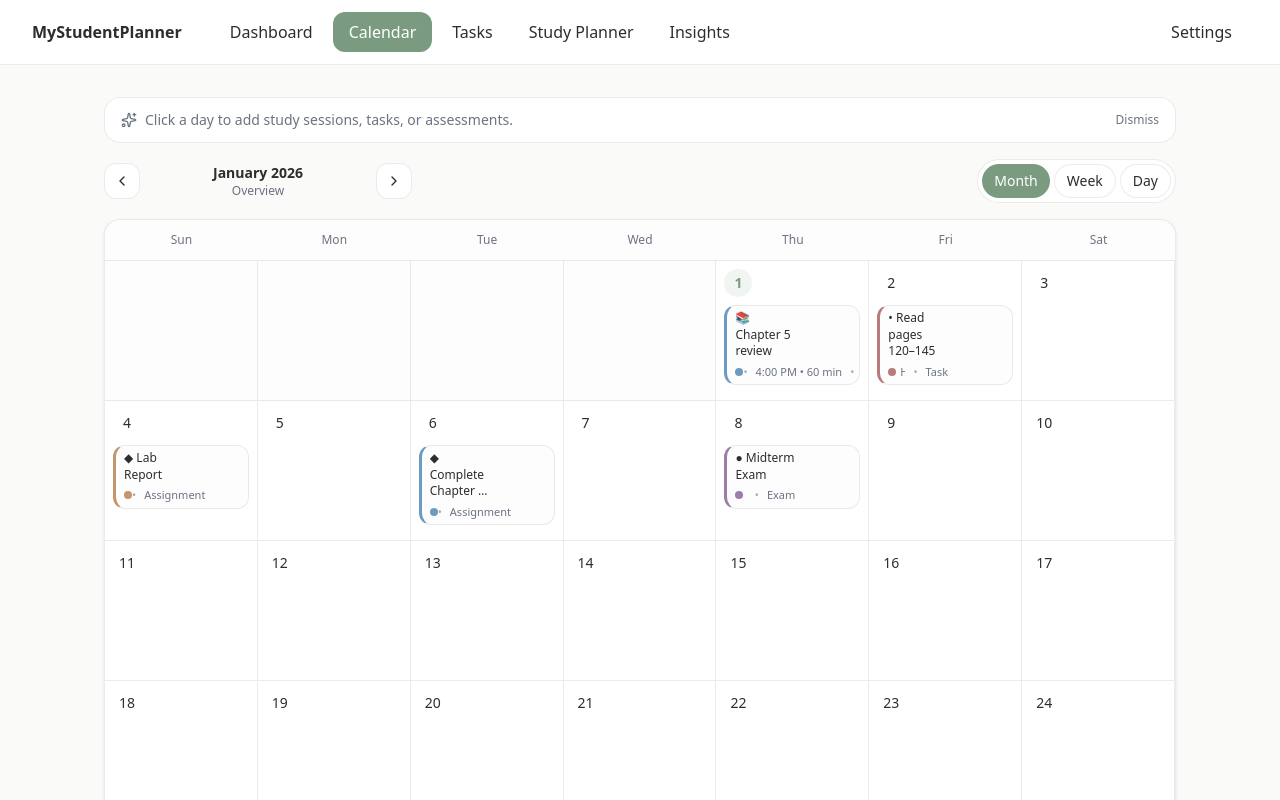
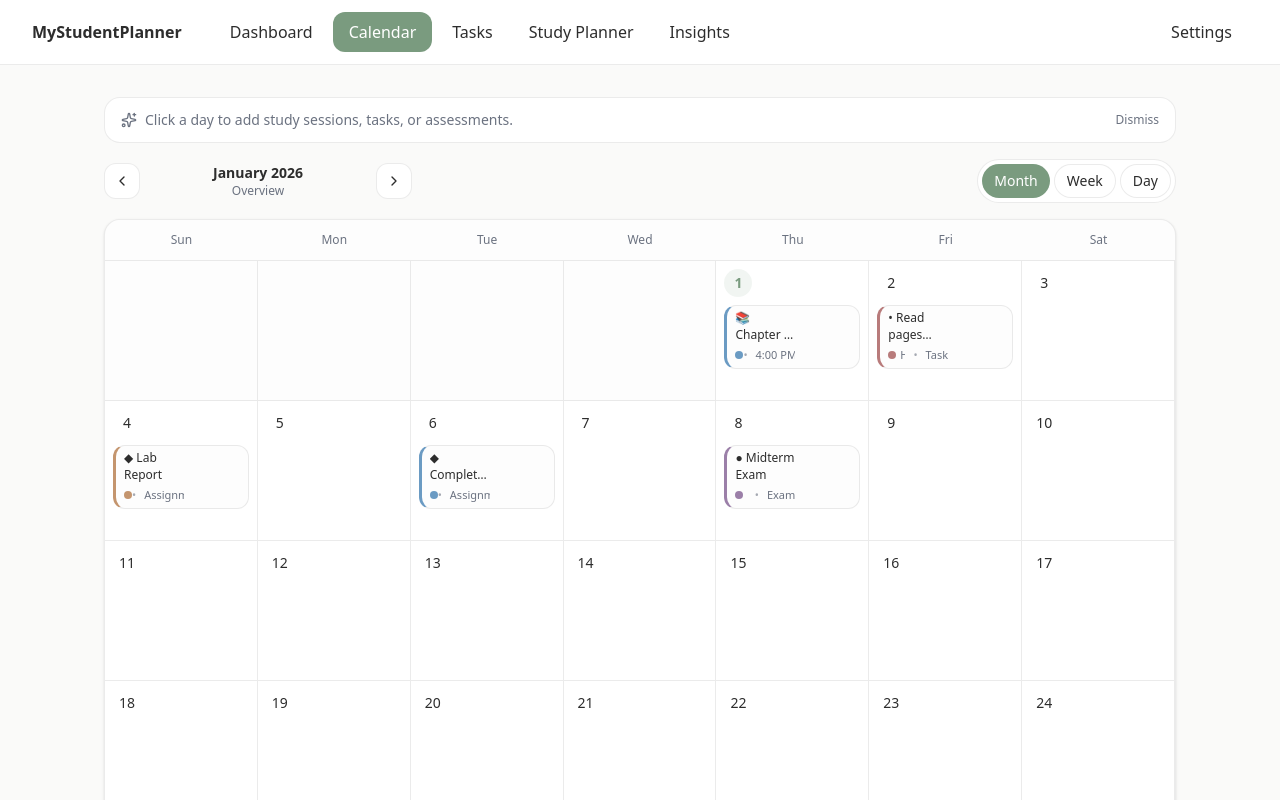
Before and after one commit to kaicrotty88/MyStudyPlanner, a Next.js app: page / in a window 1280 px wide. Both pictures are taken after a click on the button "Calendar". Shown: the top 800 px of the page. Built offline with nearby package versions, Linux system fonts and the light colour scheme.

Commit message:
Fix calendar card titles

```diff
--- a/components/calendar.tsx
+++ b/components/calendar.tsx
@@ -259,12 +259,12 @@ function CalendarView({
     setSelectedDate(session.date);
 
     setSessionFormData({
-      title: session.title ?? "",
+      title: (session as any).title ?? "",
       subjectId: session.subjectId,
       date: toLocalDateInputValue(session.date),
       startTime: session.startTime ?? "",
       duration: session.duration ?? "60 min",
-      linkedTaskId: session.linkedTaskId ?? "",
+      linkedTaskId: (session as any).linkedTaskId ?? "",
     });
 
     setShowAddForm("study");
@@ -291,10 +291,17 @@ function CalendarView({
   };
 
   const handleSessionSubmit = () => {
-    if (!sessionFormData.title || !sessionFormData.subjectId || !sessionFormData.date || !sessionFormData.startTime || !sessionFormData.duration)
+    if (
+      !sessionFormData.title ||
+      !sessionFormData.subjectId ||
+      !sessionFormData.date ||
+      !sessionFormData.startTime ||
+      !sessionFormData.duration
+    )
       return;
 
     const payload: Omit<StudySession, "id"> = {
+      ...(sessionFormData as any),
       title: sessionFormData.title.trim(),
       subjectId: sessionFormData.subjectId,
       date: new Date(sessionFormData.date),
@@ -303,11 +310,11 @@ function CalendarView({
       linkedTaskId: sessionFormData.linkedTaskId || undefined,
       ...(editingSessionId
         ? (() => {
-            const current = studySessions.find((x) => x.id === editingSessionId);
+            const current = studySessions.find((x) => x.id === editingSessionId) as any;
             return { completed: current?.completed, completedAt: current?.completedAt };
           })()
         : {}),
-    };
+    } as any;
 
     if (editingSessionId && onUpdateStudySession) onUpdateStudySession(editingSessionId, payload);
     else onAddStudySession(payload);
@@ -363,7 +370,7 @@ function CalendarView({
     </button>
   );
 
-  // ✅ same chip style, just supports tasks + sessions
+  // ✅ UPDATED: consistent chip width/height + overlay actions (no text squish) + no wrapping meta
   const renderChip = ({
     title,
     subjectId,
@@ -380,19 +387,87 @@ function CalendarView({
     const subject = subjectId ? subjectById.get(subjectId) : undefined;
     const dot = subject?.color ?? "#94a3b8";
 
-    const linkedTask = session?.linkedTaskId ? taskById.get(session.linkedTaskId) : undefined;
+    const linkedTask = (session as any)?.linkedTaskId ? taskById.get((session as any).linkedTaskId) : undefined;
+
+    const showTaskActions = Boolean(task && canEditDeleteTasks);
+    const showSessionActions = Boolean(session && canEditDeleteSessions);
 
     return (
       <div
-        className="group flex items-start justify-between gap-2 rounded-lg border border-border bg-background/40 px-2 py-1 hover:bg-background/60 transition"
+        className={[
+          "group relative rounded-lg border border-border bg-background/40 hover:bg-background/60 transition",
+          "px-2 py-1",
+          "min-h-14", // consistent feel between cards
+        ].join(" ")}
         style={{ borderLeftWidth: 3, borderLeftColor: dot }}
       >
-        <div className="min-w-0 flex-1">
+        {/* Actions OVERLAY (does not steal width from title) */}
+        {(showTaskActions || showSessionActions) ? (
+          <div className="absolute top-1 right-1 flex items-center gap-1 opacity-0 group-hover:opacity-100 transition">
+            {task && canEditDeleteTasks ? (
+              <>
+                <button
+                  onClick={(e) => {
+                    e.stopPropagation();
+                    openEditTask(task);
+                  }}
+                  className="h-6 w-6 grid place-items-center rounded-md hover:bg-muted"
+                  aria-label="Edit task"
+                  type="button"
+                >
+                  <Pencil className="h-3.5 w-3.5 text-foreground" />
+                </button>
+                <button
+                  onClick={(e) => {
+                    e.stopPropagation();
+                    setDeletingTaskId(task.id);
+                  }}
+                  className="h-6 w-6 grid place-items-center rounded-md hover:bg-muted"
+                  aria-label="Delete task"
+                  type="button"
+                >
+                  <Trash2 className="h-3.5 w-3.5 text-muted-foreground" />
+                </button>
+              </>
+            ) : null}
+
+            {session && canEditDeleteSessions ? (
+              <>
+                <button
+                  onClick={(e) => {
+                    e.stopPropagation();
+                    openEditSession(session);
+                  }}
+                  className="h-6 w-6 grid place-items-center rounded-md hover:bg-muted"
+                  aria-label="Edit session"
+                  type="button"
+                >
+                  <Pencil className="h-3.5 w-3.5 text-foreground" />
+                </button>
+                <button
+                  onClick={(e) => {
+                    e.stopPropagation();
+                    setDeletingSessionId(session.id);
+                  }}
+                  className="h-6 w-6 grid place-items-center rounded-md hover:bg-muted"
+                  aria-label="Delete session"
+                  type="button"
+                >
+                  <Trash2 className="h-3.5 w-3.5 text-muted-foreground" />
+                </button>
+              </>
+            ) : null}
+          </div>
+        ) : null}
+
+        {/* Text content (reserve space on the right so overlay buttons never cover text) */}
+        <div className="min-w-0 pr-14">
+          {/* Title: 2 lines max, uses full width */}
           <div
             className="text-xs text-foreground leading-snug wrap-break-word"
             style={{
               display: "-webkit-box",
-              WebkitLineClamp: 3,
+              WebkitLineClamp: 2,
               WebkitBoxOrient: "vertical",
               overflow: "hidden",
             }}
@@ -402,7 +477,8 @@ function CalendarView({
             {title}
           </div>
 
-          <div className="mt-1 flex items-center gap-2 text-[11px] text-muted-foreground">
+          {/* Meta: FORCE single line (no wrapping) */}
+          <div className="mt-1 flex items-center gap-2 text-[11px] text-muted-foreground overflow-hidden whitespace-nowrap">
             <span className="inline-flex items-center gap-1 min-w-0">
               <span className="h-2 w-2 rounded-full shrink-0" style={{ backgroundColor: dot }} />
               <span className="truncate">{subject?.name ?? "Unassigned"}</span>
@@ -419,7 +495,7 @@ function CalendarView({
               <>
                 <span className="text-muted-foreground/60">•</span>
                 <span className="shrink-0">
-                  {session.startTime} • {session.duration}
+                  {(session as any).startTime} • {(session as any).duration}
                 </span>
                 {linkedTask ? (
                   <>
@@ -431,57 +507,6 @@ function CalendarView({
             ) : null}
           </div>
         </div>
-
-        {/* actions */}
-        {task && canEditDeleteTasks ? (
-          <div className="flex items-center gap-1 opacity-0 group-hover:opacity-100 transition mt-0.5">
-            <button
-              onClick={(e) => {
-                e.stopPropagation();
-                openEditTask(task);
-              }}
-              className="p-1 rounded hover:bg-muted"
-              aria-label="Edit task"
-            >
-              <Pencil className="h-3.5 w-3.5 text-foreground" />
-            </button>
-            <button
-              onClick={(e) => {
-                e.stopPropagation();
-                setDeletingTaskId(task.id);
-              }}
-              className="p-1 rounded hover:bg-muted"
-              aria-label="Delete task"
-            >
-              <Trash2 className="h-3.5 w-3.5 text-muted-foreground" />
-            </button>
-          </div>
-        ) : null}
-
-        {session && canEditDeleteSessions ? (
-          <div className="flex items-center gap-1 opacity-0 group-hover:opacity-100 transition mt-0.5">
-            <button
-              onClick={(e) => {
-                e.stopPropagation();
-                openEditSession(session);
-              }}
-              className="p-1 rounded hover:bg-muted"
-              aria-label="Edit session"
-            >
-              <Pencil className="h-3.5 w-3.5 text-foreground" />
-            </button>
-            <button
-              onClick={(e) => {
-                e.stopPropagation();
-                setDeletingSessionId(session.id);
-              }}
-              className="p-1 rounded hover:bg-muted"
-              aria-label="Delete session"
-            >
-              <Trash2 className="h-3.5 w-3.5 text-muted-foreground" />
-            </button>
-          </div>
-        ) : null}
       </div>
     );
   };
@@ -511,7 +536,6 @@ function CalendarView({
 
       const totalCount = dayTasks.length + daySessions.length;
 
-      // ✅ FIX NESTED BUTTONS: outer day cell is a div, not a button
       cells.push(
         <div
           key={day}
@@ -549,9 +573,9 @@ function CalendarView({
                 );
               }
               return (
-                <div key={x.s.id + idx} className="min-w-0">
+                <div key={(x.s as any).id + idx} className="min-w-0">
                   {renderChip({
-                    title: x.s.title || "Study session",
+                    title: (x.s as any).title || "Study session",
                     subjectId: x.s.subjectId,
                     isStudy: true,
                     session: x.s,
@@ -593,7 +617,6 @@ function CalendarView({
           const { tasks: dayTasks, sessions: daySessions } = getItemsForDate(date);
           const isToday = isSameDay(new Date(), date);
 
-          // ✅ FIX NESTED BUTTONS: outer day column is a div, not a button
           return (
             <div
               key={i}
@@ -628,7 +651,7 @@ function CalendarView({
                 {daySessions.map((sess) => (
                   <div key={sess.id}>
                     {renderChip({
-                      title: sess.title || "Study session",
+                      title: (sess as any).title || "Study session",
                       subjectId: sess.subjectId,
                       isStudy: true,
                       session: sess,
@@ -657,7 +680,9 @@ function CalendarView({
       <div className="p-5">
         <div className="flex items-start justify-between gap-4">
           <div>
-            <div className="text-xs text-muted-foreground">{currentDate.toLocaleDateString("en-US", { weekday: "long" })}</div>
+            <div className="text-xs text-muted-foreground">
+              {currentDate.toLocaleDateString("en-US", { weekday: "long" })}
+            </div>
             <div className="mt-1 text-xl font-semibold text-foreground">
               {currentDate.toLocaleDateString("en-US", { month: "long", day: "numeric", year: "numeric" })}
             </div>
@@ -690,7 +715,7 @@ function CalendarView({
               {daySessions.map((sess) => (
                 <div key={sess.id}>
                   {renderChip({
-                    title: sess.title || "Study session",
+                    title: (sess as any).title || "Study session",
                     subjectId: sess.subjectId,
                     isStudy: true,
                     session: sess,
@@ -732,7 +757,10 @@ function CalendarView({
             <Sparkles className="h-4 w-4 text-muted-foreground" />
             Click a day to add study sessions, tasks, or assessments.
           </div>
-          <button onClick={() => setShowHelperText(false)} className="text-xs text-muted-foreground hover:text-foreground transition">
+          <button
+            onClick={() => setShowHelperText(false)}
+            className="text-xs text-muted-foreground hover:text-foreground transition"
+          >
             Dismiss
           </button>
         </div>
@@ -750,7 +778,9 @@ function CalendarView({
 
           <div className="min-w-55 text-left md:text-center">
             <div className="text-sm font-semibold text-foreground">{getHeaderLabel()}</div>
-            <div className="text-xs text-muted-foreground">{viewMode === "month" ? "Overview" : viewMode === "week" ? "Weekly plan" : "Daily plan"}</div>
+            <div className="text-xs text-muted-foreground">
+              {viewMode === "month" ? "Overview" : viewMode === "week" ? "Weekly plan" : "Daily plan"}
+            </div>
           </div>
 
           <button
@@ -850,11 +880,17 @@ function CalendarView({
                     : `${editingTaskId ? "Edit" : "Add"} ${typeLabel(showAddForm as Task["type"])}`}
                 </div>
                 <div className="text-xs text-muted-foreground">
-                  {selectedDate ? selectedDate.toLocaleDateString("en-US", { month: "short", day: "numeric", year: "numeric" }) : ""}
+                  {selectedDate
+                    ? selectedDate.toLocaleDateString("en-US", { month: "short", day: "numeric", year: "numeric" })
+                    : ""}
                 </div>
               </div>
 
-              <button onClick={handleCancel} className="h-9 w-9 grid place-items-center rounded-lg hover:bg-muted transition" aria-label="Close">
+              <button
+                onClick={handleCancel}
+                className="h-9 w-9 grid place-items-center rounded-lg hover:bg-muted transition"
+                aria-label="Close"
+              >
                 <X className="h-4 w-4 text-muted-foreground" />
               </button>
             </div>
```
